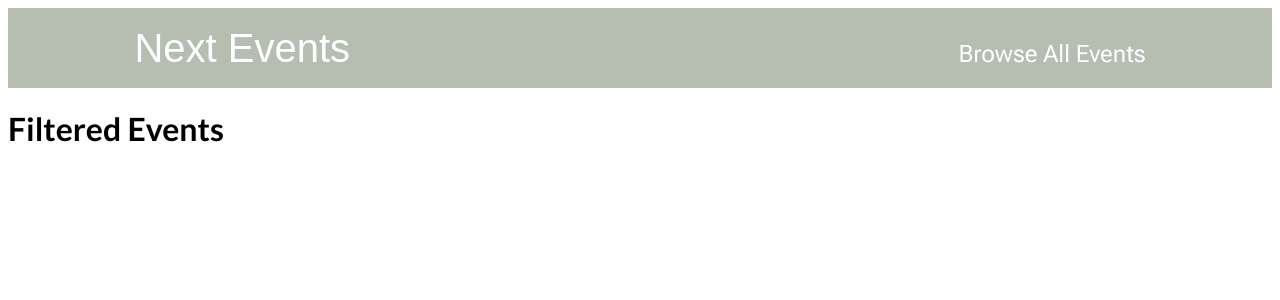
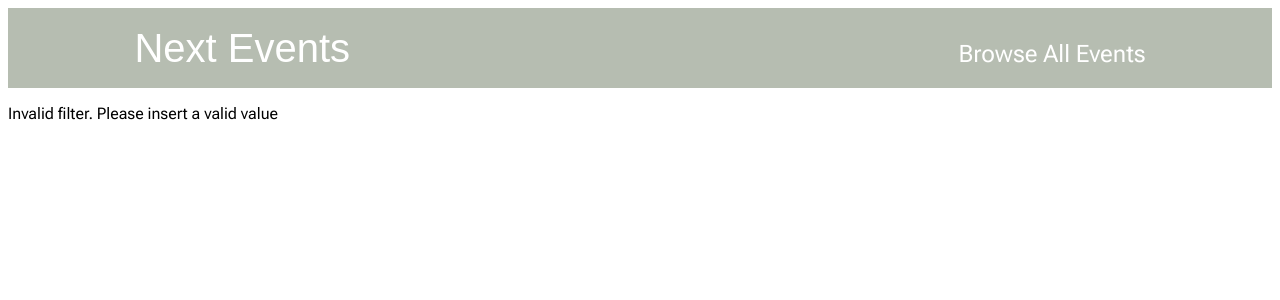
Before and after one commit to midoritiba/find-event, a Next.js app: page /events/e1 in a window 1280 px wide. Shown: the top 300 px of the page. Built offline with nearby package versions, Linux system fonts and the light colour scheme.

Commit message:
event filter works

```diff
--- a/components/events/event-search.js
+++ b/components/events/event-search.js
@@ -3,6 +3,7 @@ import styles from './event-search.module.css'
 import { useRef } from 'react'
 
 const EventSearch = (props) => {
+
     const yearInputRef = useRef()
     const monthInputRef = useRef()
 
--- /dev/null
+++ b/components/events/results-title.module.css
@@ -0,0 +1,6 @@
+.title {
+  margin: 2rem auto;
+  width: 90%;
+  max-width: 40rem;
+  text-align: center;
+}
--- a/pages/events/[...slug].js
+++ b/pages/events/[...slug].js
@@ -1,7 +1,42 @@
+import { useRouter } from 'next/router'
+import { getFilteredEvents } from '../../data'
+import EventList from '../../components/events/event-list'
+
+
 const FilteredEvents = () => {
+
+    const router = useRouter()
+    const filterData = router.query.slug
+
+    if(!filterData) {
+        return <p className='center'>Loading ...</p>
+    }
+
+    const filteredYear = filterData[0]
+    const filteredMonth = filterData[1]
+
+    console.log(filteredYear);
+
+    const numYear = +filteredYear
+    const numMonth = +filteredMonth
+
+    if(isNaN(numYear) || isNaN(numMonth) || numYear > 2050 || numYear < 2022 || numMonth > 12 || numMonth < 1){
+        return <p>Invalid filter. Please insert a valid value</p>
+    }
+    console.log(numYear, numMonth);
+
+    const filteredEvents = getFilteredEvents({
+        year: numYear,
+        month: numMonth,
+    })
+    console.log(filteredEvents);
+    if(!filteredEvents || filteredEvents.length ===0){
+        return <p>No events found for the chosen values</p>
+    }
+
     return (
         <div>
-            <h1>Filtered Events</h1>
+            <EventList events={filteredEvents} />
         </div>
     );
 }
```
Also changed, not shown: components/events/results-title.js (added, +20 -0 lines).
